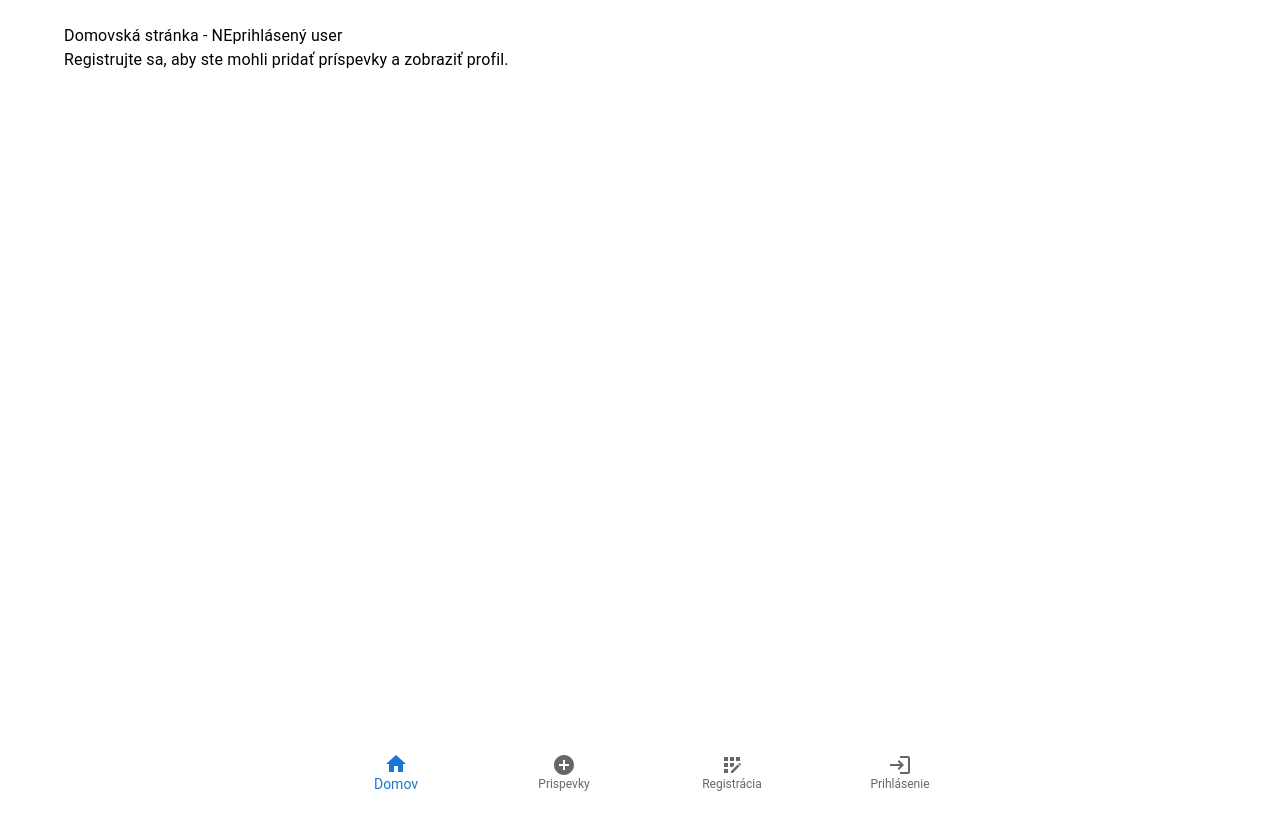
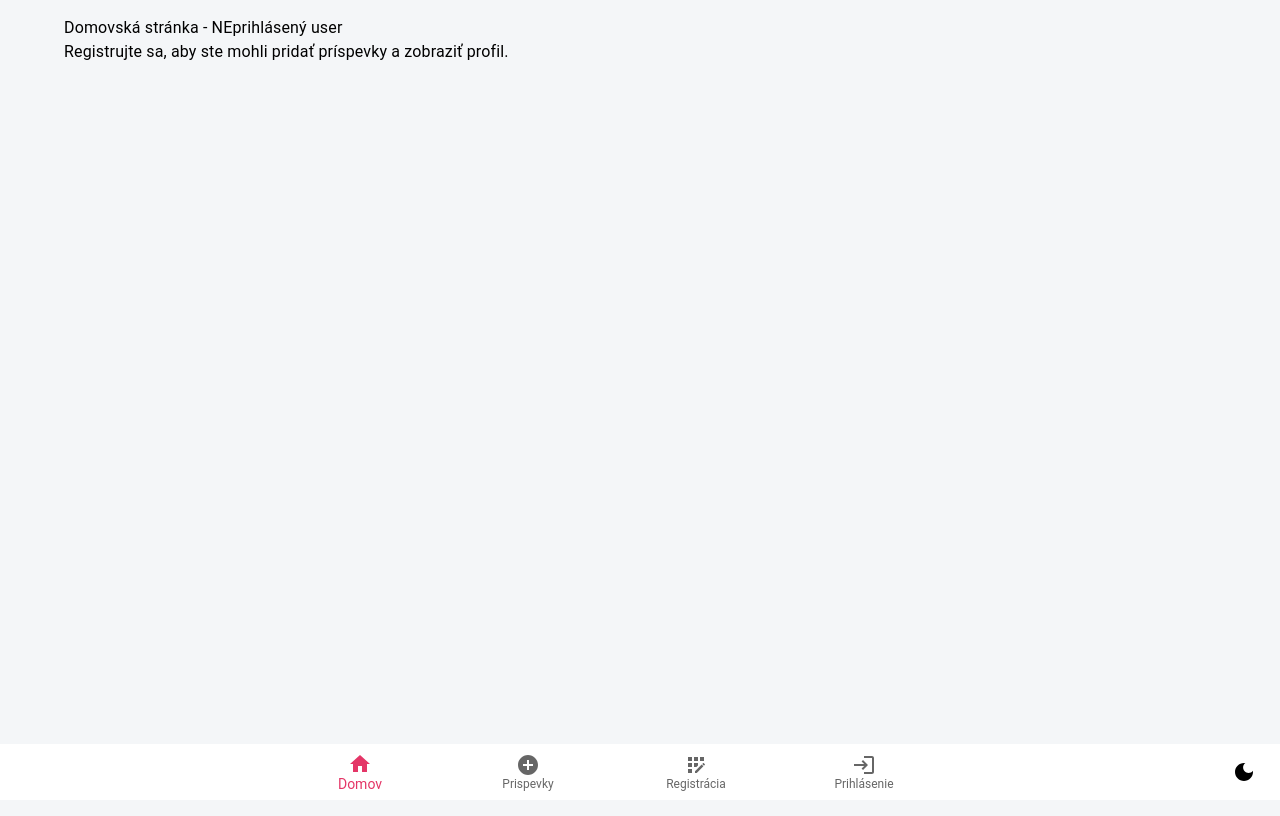
Before and after one commit to Alea2247/Zoska-snap, a Next.js app: page / in a window 1280 px wide. Built offline with nearby package versions, Linux system fonts and the light colour scheme; no server answers.

Commit message:
theme button

```diff
--- a/src/app/layout.tsx
+++ b/src/app/layout.tsx
@@ -4,6 +4,7 @@ import { Metadata } from "next";
 import "./globals.css";
 import Navbar from "../components/Navbar";
 import AuthProvider from "../components/AuthProvider";
+import { ThemeProvider } from "../providers/ThemeProvider";
 import PublicLayout from './(public)/layout';
 import PrivateLayout from './(private)/layout';
 
@@ -22,19 +23,17 @@ export default function RootLayout({
   const Layout = isPrivateRoute ? PrivateLayout : PublicLayout;
 
   return (
-
     <html lang="sk">
       <body>
         <AuthProvider>
-            <div style={{ minHeight: '100vh', display: 'flex', flexDirection: 'column' }}>
-              <main style={{ flexGrow: 1 }}>
-                <Layout>{children}</Layout>
+          <ThemeProvider>
+            <main >
+              {children}
             </main>
-            </div>
             <Navbar />
+          </ThemeProvider>
         </AuthProvider>
       </body>
     </html>
-
   );
-}
+};
--- a/src/components/Navbar.tsx
+++ b/src/components/Navbar.tsx
@@ -4,20 +4,25 @@
 "use client";
 
 import * as React from 'react';
-import { BottomNavigation, BottomNavigationAction, Box, Avatar } from '@mui/material';
+import { BottomNavigation, BottomNavigationAction, Box, Avatar, IconButton } from '@mui/material';
 import HomeIcon from '@mui/icons-material/Home';
 import SearchIcon from '@mui/icons-material/Search';
 import AddCircleIcon from '@mui/icons-material/AddCircle';
 import LoginIcon from '@mui/icons-material/Login';
 import AppRegistrationIcon from '@mui/icons-material/AppRegistration';
 import LogoutIcon from '@mui/icons-material/Logout';
+import LightModeIcon from "@mui/icons-material/LightMode";
+import DarkModeIcon from "@mui/icons-material/DarkMode";
 import { useRouter } from 'next/navigation';
 import { useSession } from "next-auth/react";
+import { useThemeContext } from '../providers/ThemeProvider';
+import { darkTheme } from '@/styles/themes';
 
 export default function Navbar() {
   const [value, setValue] = React.useState('/');
   const router = useRouter();
   const { data: session, status } = useSession();
+  const { toggleTheme, themeMode } = useThemeContext();
 
   const handleNavigation = (event: React.SyntheticEvent, newValue: string) => {
     setValue(newValue);
@@ -56,11 +61,24 @@ export default function Navbar() {
   const navigationPaths = status === "authenticated" ? authPaths : nonAuthPaths;
 
   return (
-    <Box sx={{ width: '100%', position: 'fixed', bottom: 0 }}>
+    <Box
+      sx={{
+        width: "100%",
+        position: "fixed",
+        bottom: 0,
+        backgroundColor: (theme) => theme.palette.background.paper,
+        display: "flex",
+        alignItems: "center",
+        justifyContent: "space-between", // Make sure space between nav and button is correct
+        px: 2,
+      }}
+    >
+      {/* Navigation Section */}
       <BottomNavigation
         showLabels
         value={value}
         onChange={handleNavigation}
+        sx={{ flexGrow: 1 }} // Let navigation take most of the width
       >
         {navigationPaths.map((path) => (
           <BottomNavigationAction
@@ -71,6 +89,42 @@ export default function Navbar() {
           />
         ))}
       </BottomNavigation>
+
+      {/* Theme Toggle Section */}
+      <IconButton
+        onClick={toggleTheme}
+        sx={{
+          color: (theme) => theme.palette.text.primary,
+          ml: 2,
+        }}
+      >
+        {themeMode === 'dark' ? <LightModeIcon /> : <DarkModeIcon />}
+      </IconButton>
     </Box>
   );
 }
+
+// return (
+//   <Box sx={{ width: '100%', position: 'fixed', bottom: 0, zIndex: 5000 }}>
+//     <BottomNavigation
+//       showLabels
+//       value={value}
+//       onChange={handleNavigation}
+//     >
+//       {/* Navigácia a ikony */}
+//       <BottomNavigationAction label="Domov" value="/" icon={<HomeIcon />} />
+//       <BottomNavigationAction label="Hľadať" value="/hladat" icon={<SearchIcon />} />
+//       <BottomNavigationAction label="Pridať" value="/prispevok" icon={<AddCircleIcon />} />
+//       <BottomNavigationAction label="Prihlásenie" value="/auth/prihlasenie" icon={<LoginIcon />} />
+
+//       {/* Tlačidlo na prepínanie témy */}
+//       <IconButton
+//         onClick={toggleTheme}
+//         sx={{ position: 'absolute', right: 16, bottom: 16, zIndex: 1100 }}
+//       >
+//         {themeMode === 'dark' ? <Brightness7Icon /> : <Brightness4Icon />}
+//       </IconButton>
+//     </BottomNavigation>
+//   </Box>
+// );
+// }
--- /dev/null
+++ b/src/providers/ThemeProvider.tsx
@@ -0,0 +1,48 @@
+// src\providers\ThemeProvider.tsx
+
+"use client";
+
+import React, { createContext, useContext, useState, useEffect, ReactNode } from "react";
+import { ThemeProvider as MUIThemeProvider, CssBaseline } from "@mui/material";
+import { darkTheme, lightTheme } from "../styles/themes";
+
+const ThemeContext = createContext({
+    toggleTheme: () => {},
+    themeMode: 'light',
+});
+
+export const ThemeProvider = ({ children }: { children: ReactNode }) => {
+    const [themeMode, setThemeMode] = useState<'light' | 'dark'>('light');
+
+    // Počiatočné nastavenie témy na základe uložených preferencií v localStorage
+    useEffect(() => {
+      const savedTheme = localStorage.getItem('theme');
+      if (savedTheme) {
+        setThemeMode(savedTheme as 'light' | 'dark');
+      }
+    }, []);
+
+    // Uloženie zvolenej témy do localStorage, aby sa zachovala po obnovení stránky
+    useEffect(() => {
+      localStorage.setItem('theme', themeMode);
+    }, [themeMode]);
+
+    // Funkcia na prepínanie témy
+    const toggleTheme = () => {
+      setThemeMode((prev) => (prev === 'light' ? 'dark' : 'light'));
+    };
+
+    // Výber správnej témy (svetlý alebo tmavý režim)
+    const theme = themeMode === 'light' ? lightTheme : darkTheme;
+
+    return (
+      <ThemeContext.Provider value={{ toggleTheme, themeMode }}>
+        <MUIThemeProvider theme={theme}>
+          <CssBaseline />  {/* Automaticky nastaví globálne štýly podľa témy */}
+          {children}
+        </MUIThemeProvider>
+      </ThemeContext.Provider>
+    );
+  };
+
+  export const useThemeContext = () => useContext(ThemeContext);
--- /dev/null
+++ b/src/styles/themes.ts
@@ -0,0 +1,33 @@
+// src/styles/themes.ts
+
+import { createTheme } from '@mui/material/styles';
+
+const lightTheme = createTheme({
+  palette: {
+    mode: 'light',
+    primary: {
+      main: '#E43667',
+    },
+    background: {
+      default: '#f4f6f8',
+    },
+    text: {
+        primary: '#000000',
+    },
+}});
+
+const darkTheme = createTheme({
+  palette: {
+    mode: 'dark',
+    primary: {
+      main: '#E60A48',
+    },
+    background: {
+      default: '#121212',
+    },
+    text: {
+        primary: '#ffffff',
+    },
+}});
+
+export { lightTheme, darkTheme };
```
Lines whose indentation alone changed are shown as unchanged.
